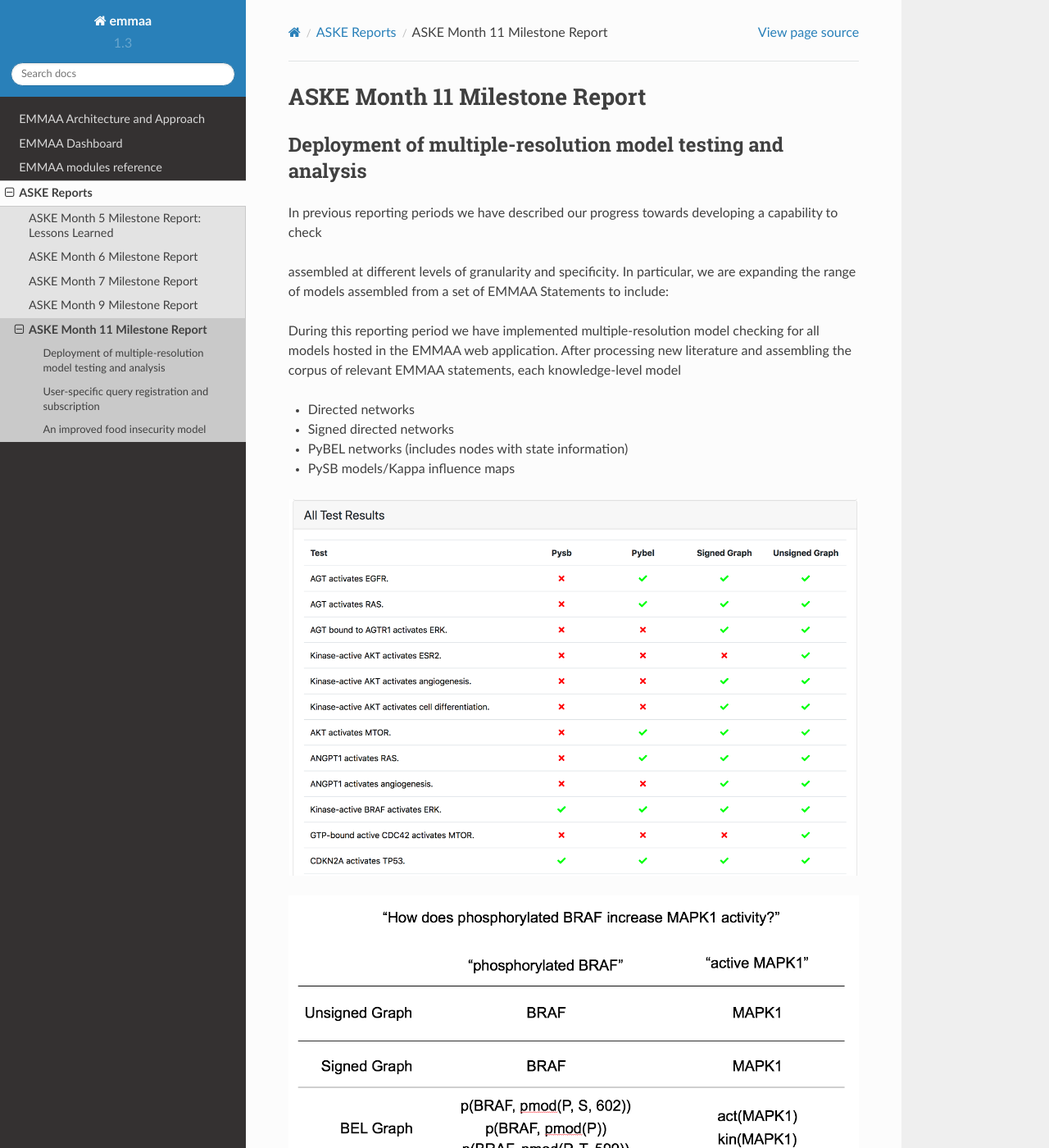
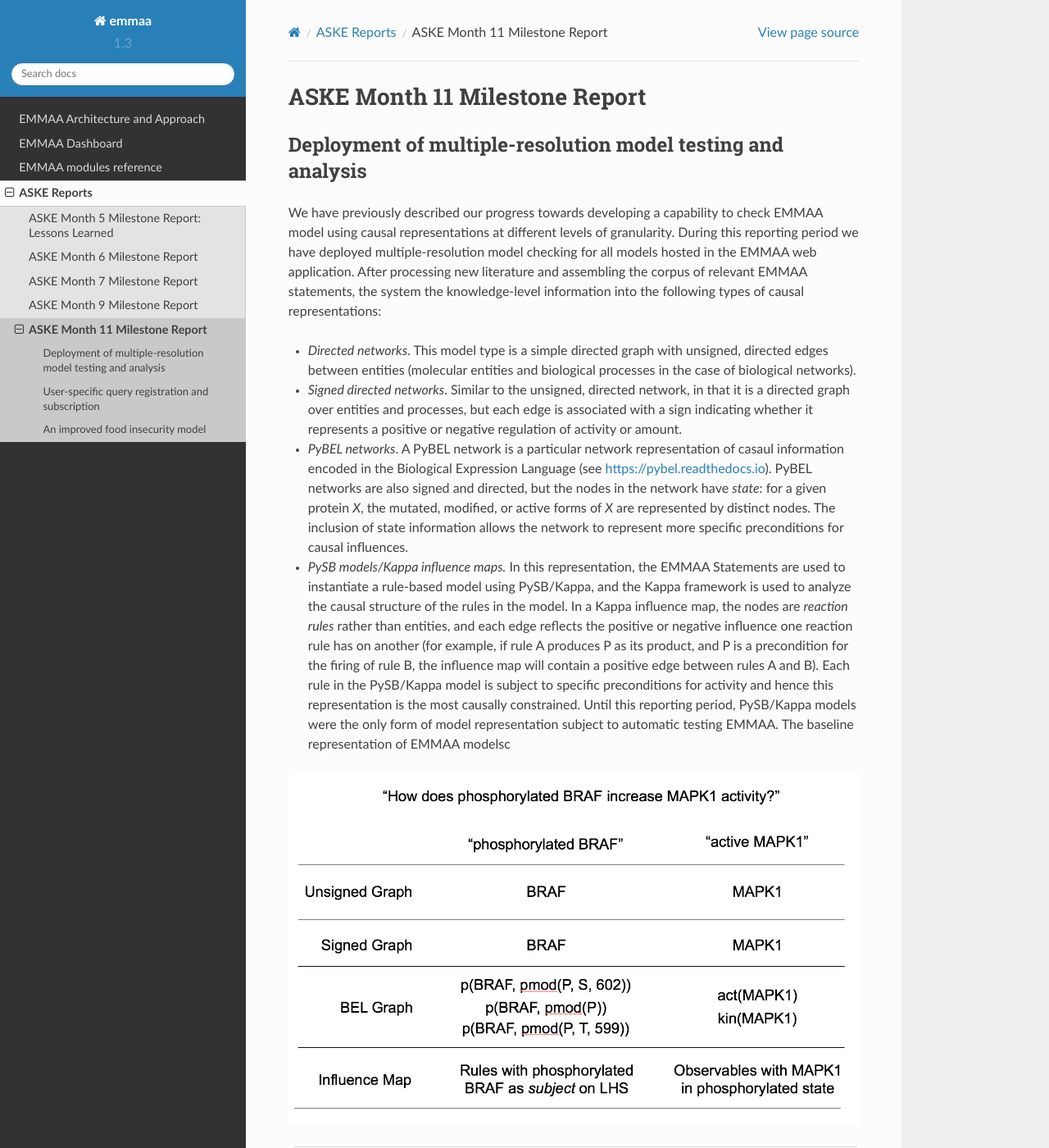
Before and after one commit to gyorilab/emmaa, a Sphinx documentation site: the page built from doc/reports/month11_report.rst, in a window 1280 px wide and 1400 px high. Shown: the whole window at 82% size. Built offline with Sphinx 7.4.7 and the Read the Docs theme 2.0.0, drawn with Linux system fonts in a browser that asks for light colours.

Commit message:
More in multi model section

```diff
--- a/doc/reports/month11_report.rst
+++ b/doc/reports/month11_report.rst
@@ -4,28 +4,48 @@
 Deployment of multiple-resolution model testing and analysis
 ------------------------------------------------------------
 
-In previous reporting periods we have described our progress towards developing
-a capability to check
+We have previously described our progress towards developing a capability to
+check EMMAA model using causal representations at different levels of
+granularity. During this reporting period we have deployed multiple-resolution
+model checking for all models hosted in the EMMAA web application. After
+processing new literature and assembling the corpus of relevant EMMAA
+statements, the system the knowledge-level information into the following types
+of causal representations:
 
-assembled at different levels of granularity and specificity. In particular,
-we are expanding the range of models assembled from a set of EMMAA Statements
-to include:
+* *Directed networks*. This model type is a simple directed graph with unsigned, directed edges between entities (molecular entities and biological processes in the case of biological networks).
 
+* *Signed directed networks*. Similar to the unsigned, directed network, in
+  that it is a directed graph over entities and processes, but each edge is
+  associated with a sign indicating whether it represents a positive or
+  negative regulation of activity or amount.
 
-During this reporting period we have implemented multiple-resolution model
-checking for all models hosted in the EMMAA web application. After processing
-new literature and assembling the corpus of relevant EMMAA statements,
-each knowledge-level model
+* *PyBEL networks*. A PyBEL network is a particular network representation of
+  casaul information encoded in the Biological Expression Language (see
+  https://pybel.readthedocs.io). PyBEL networks are also signed and directed,
+  but the nodes in the network have *state*: for a given protein `X`, the
+  mutated, modified, or active forms of `X` are represented by distinct nodes.
+  The inclusion of state information allows the network to represent more
+  specific preconditions for causal influences.
 
-* Directed networks
-* Signed directed networks
-* PyBEL networks (includes nodes with state information)
-* PySB models/Kappa influence maps
+* *PySB models/Kappa influence maps.* In this representation, the EMMAA
+  Statements are used to instantiate a rule-based model using PySB/Kappa, and
+  the Kappa framework is used to analyze the causal structure of the rules in
+  the model. In a Kappa influence map, the nodes are *reaction rules* rather
+  than entities, and each edge reflects the positive or negative influence one
+  reaction rule has on another (for example, if rule A produces P as its
+  product, and P is a precondition for the firing of rule B, the influence map
+  will contain a positive edge between rules A and B). Each rule in the
+  PySB/Kappa model is subject to specific preconditions for activity and hence
+  this representation is the most causally constrained. Until this reporting
+  period, PySB/Kappa models were the only form of model representation subject
+  to automatic testing EMMAA.  The baseline representation of EMMAA modelsc
+
+.. image:: ../_static/images/multi_model_node_table.png
+
 
 
 .. image:: ../_static/images/test_matrix.png
 
-.. image:: ../_static/images/multi_model_node_table.png
 
 .. image:: ../_static/images/new_passed_tests_multi_model.png
 
```
